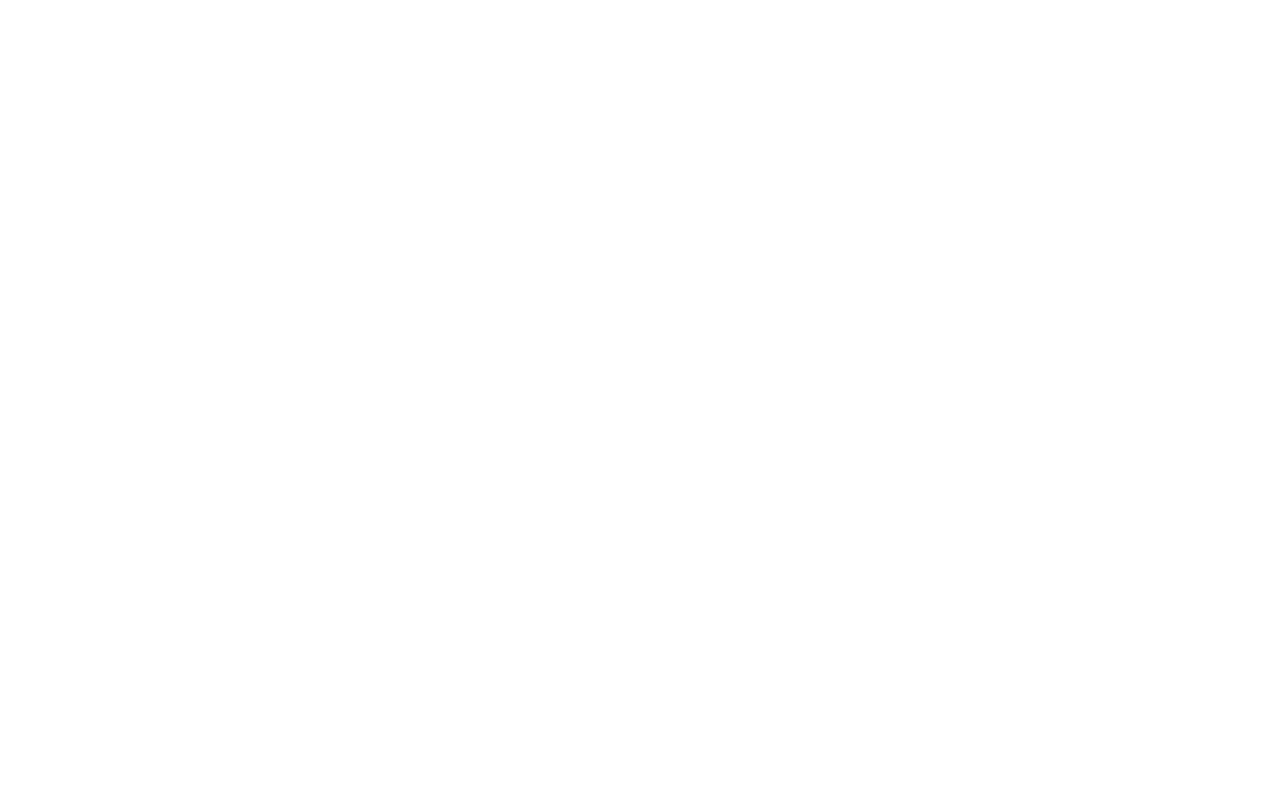
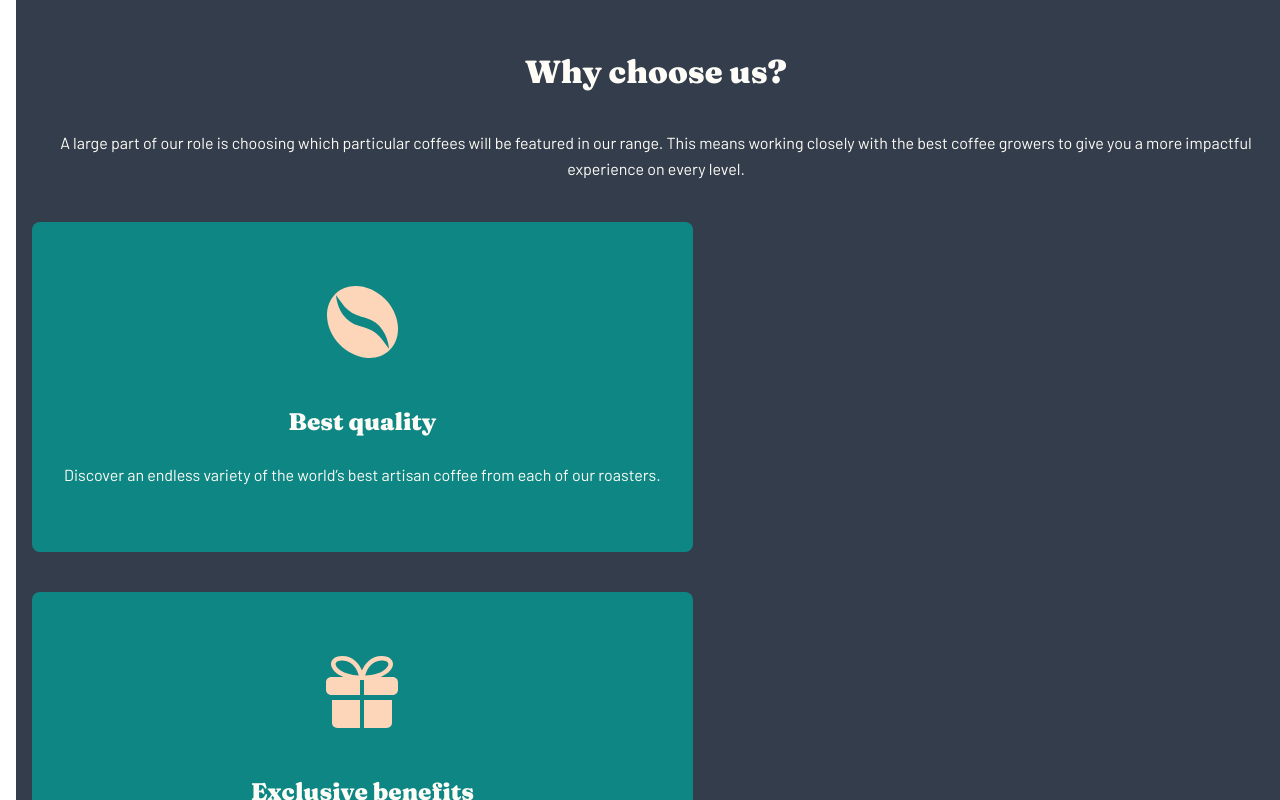
Before and after one commit to doinby/coffeeroaster-next-tailwind, a Next.js app: page / in a window 1280 px wide. Shown: the part 2060-2860 px from the top of the page. Before the commit the page ends 2002 px from the top, so only its background shows below. Built offline with nearby package versions, Linux system fonts and the light colour scheme.

Commit message:
Add "Why Us" section

```diff
--- /dev/null
+++ b/components/home/FeatureCard.tsx
@@ -0,0 +1,17 @@
+type FeatureCardProps = {
+  title: string;
+  desc: string;
+  imgUrl: string;
+};
+
+export default function FeatureCard(props: FeatureCardProps) {
+  const {title, desc, imgUrl} = props;
+
+  return (
+    <article className='bg-dark-cyan flex flex-col place-items-center gap-6 px-8 py-16 rounded-lg'>
+      <img src={imgUrl} alt={title} className='mb-6' />
+      <h4 className='text-light-cream'>{title}</h4>
+      <p className='text-light-cream'>{desc}</p>
+    </article>
+  );
+}
--- /dev/null
+++ b/components/home/WhyUs.tsx
@@ -0,0 +1,36 @@
+import FeatureCard from './FeatureCard';
+
+export default function WhyUs() {
+  return (
+    <section
+      id='why-us-section'
+      className='bg-dark-blue text-center place-items-center rounded-lg grid grid-flow-row'
+    >
+      <h3 className='text-light-cream'>Why choose us?</h3>
+      <p className='text-light-cream'>
+        A large part of our role is choosing which particular coffees will be
+        featured in our range. This means working closely with the best coffee
+        growers to give you a more impactful experience on every level.
+      </p>
+      <div className='relative w-full py-[240px]'>
+        <div className='flex flex-col gap-10 absolute top-0'>
+          <FeatureCard
+            imgUrl='/assets/home/desktop/icon-coffee-bean.svg'
+            title='Best quality'
+            desc='Discover an endless variety of the world’s best artisan coffee from each of our roasters.'
+          />
+          <FeatureCard
+            imgUrl='/assets/home/desktop/icon-gift.svg'
+            title='Exclusive benefits'
+            desc='Special offers and swag when you subscribe, including 30% off your first shipment.'
+          />
+          <FeatureCard
+            imgUrl='/assets/home/desktop/icon-truck.svg'
+            title='Free shipping '
+            desc='We cover the cost and coffee is delivered fast. Peak freshness: guaranteed.'
+          />
+        </div>
+      </div>
+    </section>
+  );
+}
--- a/pages/index.tsx
+++ b/pages/index.tsx
@@ -3,6 +3,7 @@
 import Head from 'next/head';
 import Hero from '../components/home/Hero';
 import OurCollection from '../components/home/OurCollection';
+import WhyUs from '../components/home/WhyUs';
 import Nav from '../components/Nav';
 
 import styles from './Home.module.css';
@@ -21,6 +22,7 @@
       <main>
         <Hero />
         <OurCollection />
+        <WhyUs />
       </main>
     </>
   );
```
